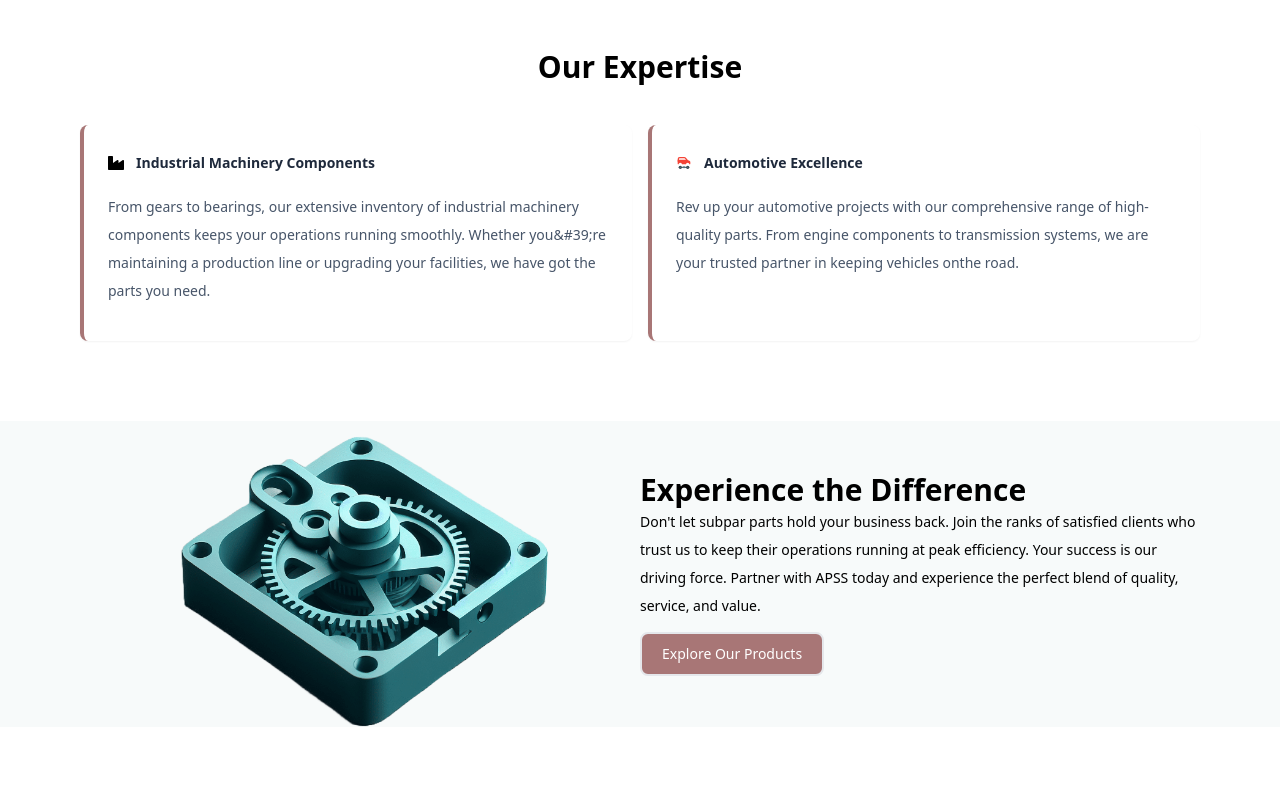
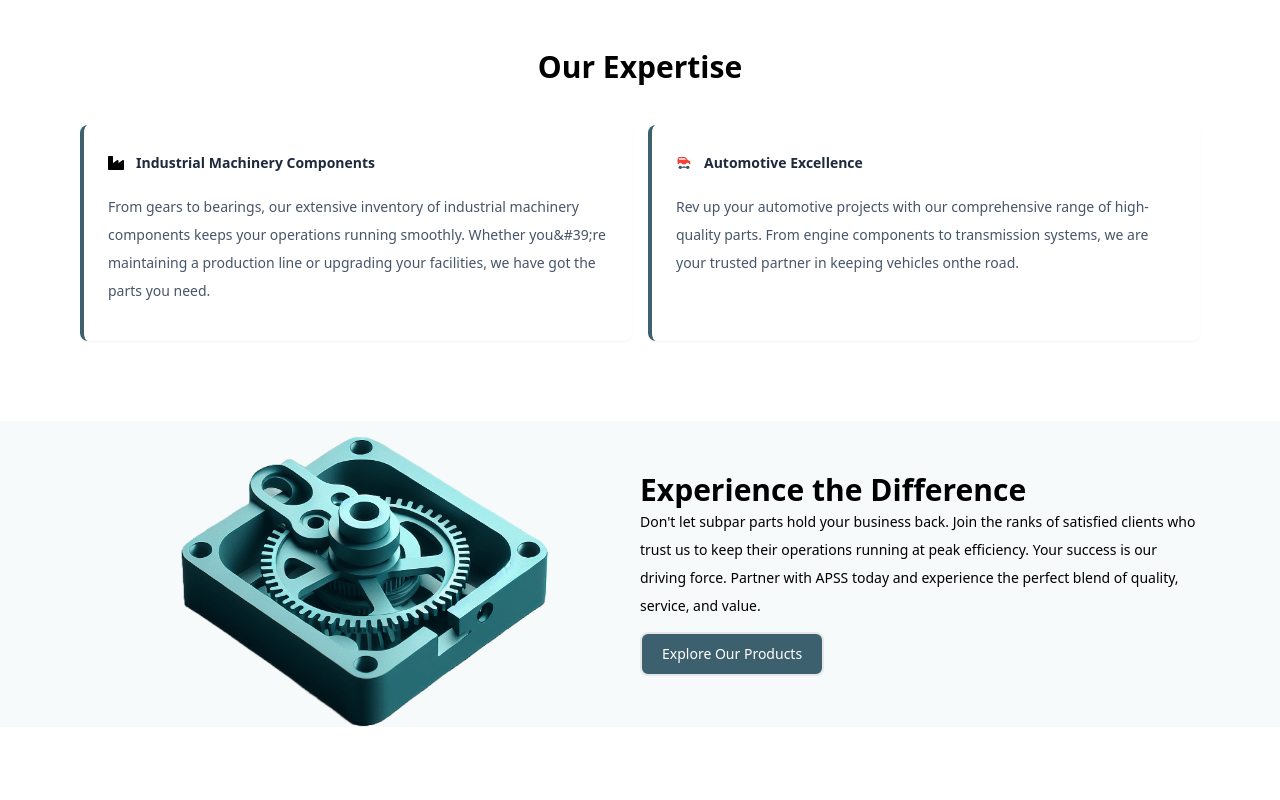
Before and after one commit to anjugeorge/APSS-ManufacturingParts, a React (Vite) app: page / in a window 1280 px wide. Shown: the part 640-1440 px from the top of the page. Built offline with nearby package versions, Linux system fonts and the light colour scheme; no server answers; a web font is replaced by a local one.

Commit message:
Changed button color

```diff
--- a/tailwind.config.js
+++ b/tailwind.config.js
@@ -3,6 +3,15 @@ export default {
   content: ["./index.html", "./src/**/*.{js,ts,jsx,tsx}"],
   theme: {
     extend: {
+      animation: {
+        wiggle: "wiggle 1s ease-in-out infinite",
+      },
+      keyframes: {
+        wiggle: {
+          "0%, 100%": { transform: "rotate(-3deg)" },
+          "50%": { transform: "rotate(3deg)" },
+        },
+      },
       container: {
         center: true, // Centers the container
         padding: {
@@ -15,8 +24,8 @@ export default {
       },
       colors: {
         headerColor: "#000000",
-        buttonColor: "#A87676",
-        buttonHoverColor: "#7D5A5A",
+        buttonColor: "#3D606E",
+        buttonHoverColor: "#153B47",
       },
       fontFamily: {
         poppins: ["Poppins", "sans-serif"],
```
